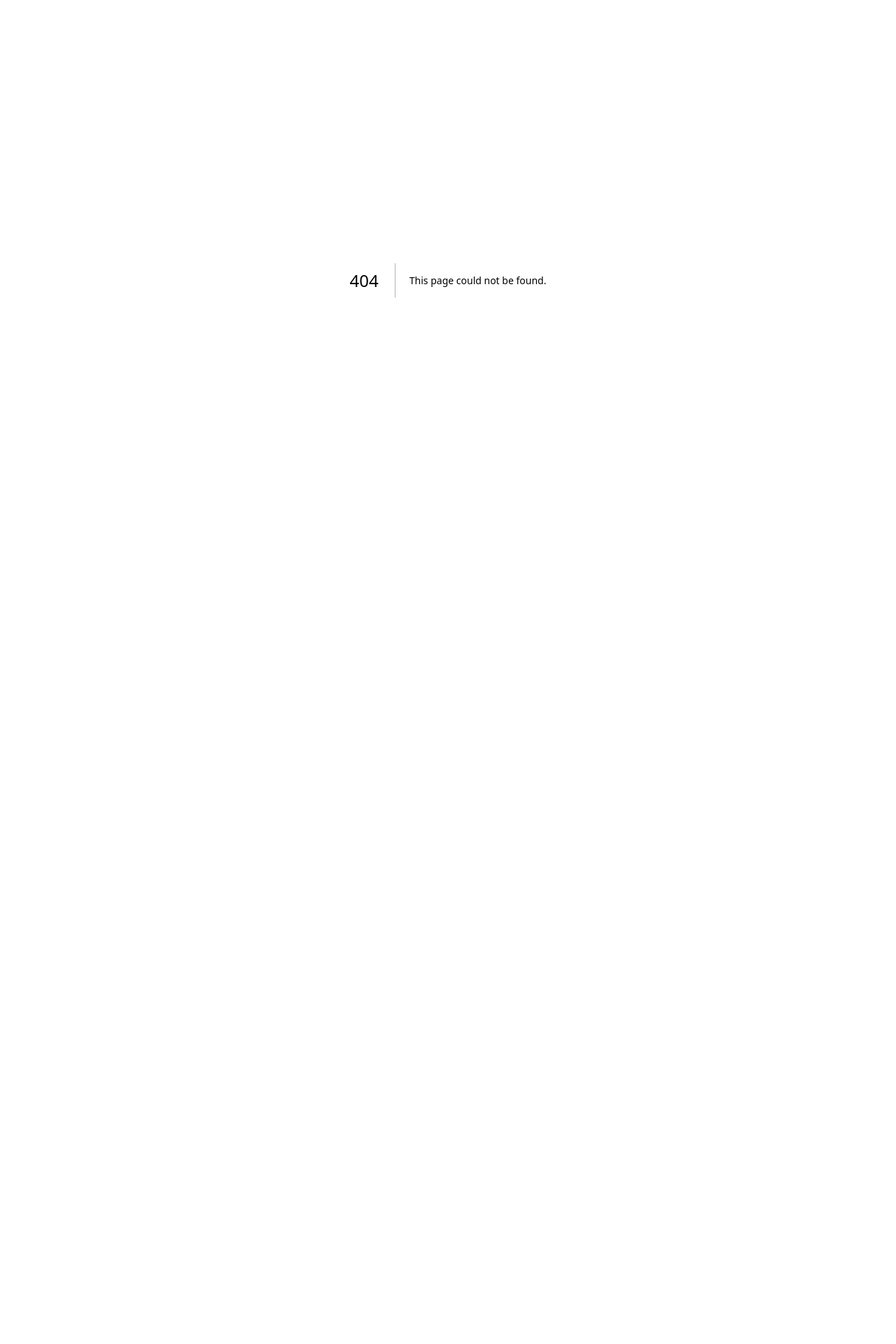
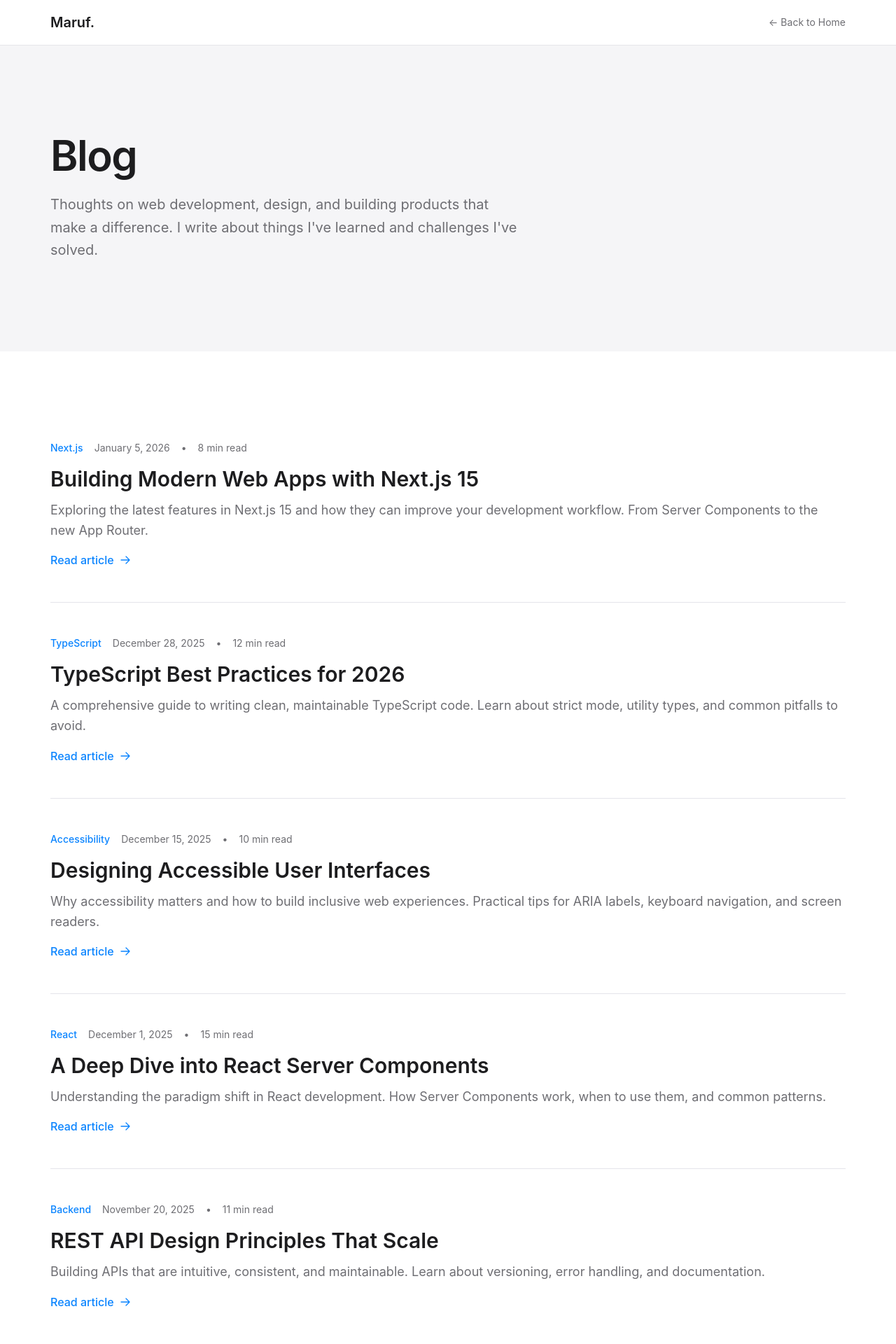
Before and after one commit to MarufHasan-dev/marufhasan.dev, a Next.js app: page /blog in a window 1280 px wide. Before the commit this address had no page. Shown: the top 1920 px of the page at 70% size. Before the commit the page ends 800 px from the top, so only its background shows below. Built offline with nearby package versions, Linux system fonts and the light colour scheme.

Commit message:
Add Blog page; implement metadata, blog posts list, and layout

```diff
--- /dev/null
+++ b/app/blog/page.tsx
@@ -0,0 +1,199 @@
+import { Metadata } from "next";
+import Link from "next/link";
+
+export const metadata: Metadata = {
+  title: "Blog | Maruf Hasan - Full-Stack Developer",
+  description:
+    "Thoughts on web development, programming, design, and building products. Articles about React, Next.js, TypeScript, and more.",
+  openGraph: {
+    title: "Blog | Maruf Hasan - Full-Stack Developer",
+    description:
+      "Thoughts on web development, programming, design, and building products.",
+    type: "website",
+  },
+};
+
+interface BlogPost {
+  slug: string;
+  title: string;
+  excerpt: string;
+  date: string;
+  readTime: string;
+  category: string;
+}
+
+const blogPosts: BlogPost[] = [
+  {
+    slug: "building-modern-web-apps-with-nextjs",
+    title: "Building Modern Web Apps with Next.js 15",
+    excerpt:
+      "Exploring the latest features in Next.js 15 and how they can improve your development workflow. From Server Components to the new App Router.",
+    date: "January 5, 2026",
+    readTime: "8 min read",
+    category: "Next.js",
+  },
+  {
+    slug: "typescript-best-practices-2026",
+    title: "TypeScript Best Practices for 2026",
+    excerpt:
+      "A comprehensive guide to writing clean, maintainable TypeScript code. Learn about strict mode, utility types, and common pitfalls to avoid.",
+    date: "December 28, 2025",
+    readTime: "12 min read",
+    category: "TypeScript",
+  },
+  {
+    slug: "designing-accessible-interfaces",
+    title: "Designing Accessible User Interfaces",
+    excerpt:
+      "Why accessibility matters and how to build inclusive web experiences. Practical tips for ARIA labels, keyboard navigation, and screen readers.",
+    date: "December 15, 2025",
+    readTime: "10 min read",
+    category: "Accessibility",
+  },
+  {
+    slug: "react-server-components-deep-dive",
+    title: "A Deep Dive into React Server Components",
+    excerpt:
+      "Understanding the paradigm shift in React development. How Server Components work, when to use them, and common patterns.",
+    date: "December 1, 2025",
+    readTime: "15 min read",
+    category: "React",
+  },
+  {
+    slug: "api-design-principles",
+    title: "REST API Design Principles That Scale",
+    excerpt:
+      "Building APIs that are intuitive, consistent, and maintainable. Learn about versioning, error handling, and documentation.",
+    date: "November 20, 2025",
+    readTime: "11 min read",
+    category: "Backend",
+  },
+  {
+    slug: "performance-optimization-strategies",
+    title: "Web Performance Optimization Strategies",
+    excerpt:
+      "From Core Web Vitals to bundle optimization. Practical techniques to make your web applications faster and more responsive.",
+    date: "November 8, 2025",
+    readTime: "9 min read",
+    category: "Performance",
+  },
+];
+
+export default function BlogPage() {
+  return (
+    <>
+      {/* Header */}
+      <header className="fixed top-0 left-0 right-0 z-50 bg-white/80 backdrop-blur-xl border-b border-[var(--color-border)]">
+        <nav className="mx-auto max-w-[1200px] px-6 lg:px-8">
+          <div className="flex h-16 items-center justify-between">
+            <Link
+              href="/"
+              className="text-xl font-semibold text-[var(--color-text-primary)] hover:opacity-70 transition-opacity"
+            >
+              Maruf.
+            </Link>
+            <Link
+              href="/"
+              className="text-sm text-[var(--color-text-secondary)] hover:text-[var(--color-text-primary)] transition-colors"
+            >
+              ← Back to Home
+            </Link>
+          </div>
+        </nav>
+      </header>
+
+      <main className="pt-16">
+        {/* Hero Section */}
+        <section className="py-[var(--section-padding)] bg-[var(--color-bg-secondary)]">
+          <div className="mx-auto max-w-[1200px] px-6 lg:px-8">
+            <h1 className="text-4xl sm:text-5xl md:text-6xl font-semibold text-[var(--color-text-primary)] tracking-tight mb-6">
+              Blog
+            </h1>
+            <p className="max-w-2xl text-lg md:text-xl text-[var(--color-text-secondary)] leading-relaxed">
+              Thoughts on web development, design, and building products that
+              make a difference. I write about things I&apos;ve learned and
+              challenges I&apos;ve solved.
+            </p>
+          </div>
+        </section>
+
+        {/* Blog Posts List */}
+        <section className="py-[var(--section-padding)] bg-[var(--color-bg-primary)]">
+          <div className="mx-auto max-w-[1200px] px-6 lg:px-8">
+            <div className="grid gap-12">
+              {blogPosts.map((post) => (
+                <article
+                  key={post.slug}
+                  className="group pb-12 border-b border-[var(--color-border)] last:border-0 last:pb-0"
+                >
+                  <Link href={`/blog/${post.slug}`} className="block">
+                    {/* Category & Meta */}
+                    <div className="flex items-center gap-4 mb-4">
+                      <span className="text-sm font-medium text-[var(--color-accent)]">
+                        {post.category}
+                      </span>
+                      <span className="text-sm text-[var(--color-text-secondary)]">
+                        {post.date}
+                      </span>
+                      <span className="text-sm text-[var(--color-text-secondary)]">
+                        •
+                      </span>
+                      <span className="text-sm text-[var(--color-text-secondary)]">
+                        {post.readTime}
+                      </span>
+                    </div>
+
+                    {/* Title */}
+                    <h2 className="text-2xl md:text-3xl font-semibold text-[var(--color-text-primary)] mb-3 group-hover:text-[var(--color-accent)] transition-colors">
+                      {post.title}
+                    </h2>
+
+                    {/* Excerpt */}
+                    <p className="text-lg text-[var(--color-text-secondary)] leading-relaxed mb-4">
+                      {post.excerpt}
+                    </p>
+
+                    {/* Read More */}
+                    <span className="inline-flex items-center gap-2 text-[var(--color-accent)] font-medium group-hover:gap-3 transition-all">
+                      Read article
+                      <svg
+                        className="w-4 h-4"
+                        fill="none"
+                        viewBox="0 0 24 24"
+                        strokeWidth={2}
+                        stroke="currentColor"
+                      >
+                        <path
+                          strokeLinecap="round"
+                          strokeLinejoin="round"
+                          d="M13.5 4.5L21 12m0 0l-7.5 7.5M21 12H3"
+                        />
+                      </svg>
+                    </span>
+                  </Link>
+                </article>
+              ))}
+            </div>
+          </div>
+        </section>
+      </main>
+
+      {/* Footer */}
+      <footer className="py-8 bg-[var(--color-bg-secondary)] border-t border-[var(--color-border)]">
+        <div className="mx-auto max-w-[1200px] px-6 lg:px-8">
+          <div className="flex flex-col sm:flex-row sm:items-center sm:justify-between gap-4">
+            <p className="text-sm text-[var(--color-text-secondary)]">
+              © {new Date().getFullYear()} Maruf Hasan. All rights reserved.
+            </p>
+            <Link
+              href="/"
+              className="text-sm text-[var(--color-text-secondary)] hover:text-[var(--color-text-primary)] transition-colors"
+            >
+              Back to Home
+            </Link>
+          </div>
+        </div>
+      </footer>
+    </>
+  );
+}
```
